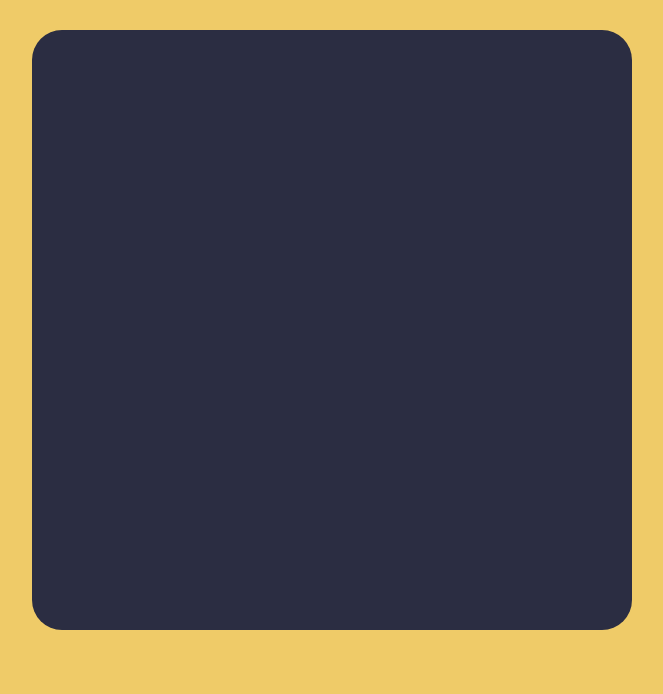
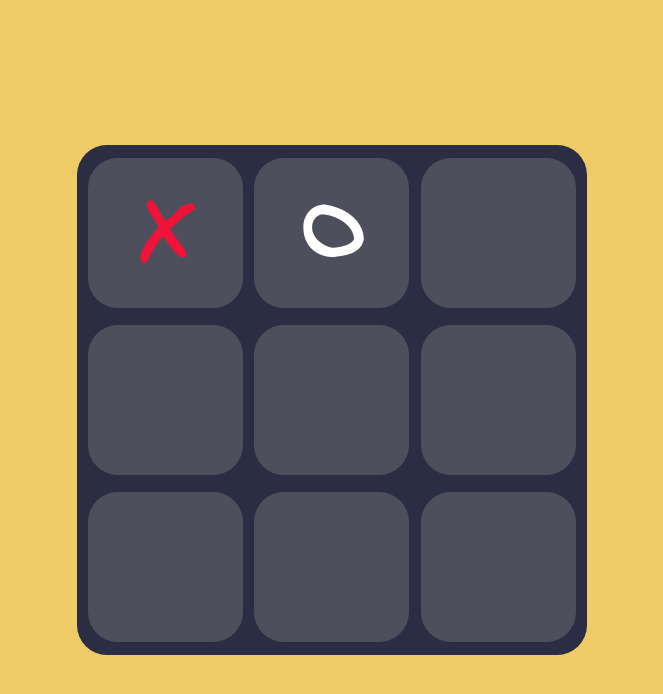
Before and after one commit to mariandanGit/ticTacToe, a plain HTML site: page index.html in a window 1280 px wide. Shown: the whole page, without its empty margins (308-971 px from the left). Drawn offline with Linux system fonts and the light colour scheme.

Commit message:
Set up playing board

```diff
--- a/design.css
+++ b/design.css
@@ -1,27 +1,62 @@
+@import url(https://fonts.googleapis.com/css?family=Indie+Flower);
+
 body{
     margin:0;
     background-color: rgb(239, 203, 104);
 }
 #playing-board-container{
+    height: 100vh;
     display: flex;
+    justify-content: center;
     align-items: center;
-    justify-content: center;
+}
+#playing-board{
+    width: 500px;
+    height: 500px;
+    border-radius: 30px;
+    padding: 5px;
+    background-color: rgb(43, 45, 66);
+}
+.grid-container{
+    display: grid;
+    align-items: center;
+    justify-items: center;
     width: 100%;
     height: 100%;
-    overflow: hidden;
+    grid-template-rows: repeat(3, 1fr);
+    grid-template-columns: repeat(3, 1fr);
 }
-#playing-board{
-    width: 600px;
-    height: 600px;
+.grid-item{
+    font-family: 'Indie Flower', Arial;
+    font-size: 100px;
+    font-weight: bold;
+    display: flex;
+    justify-content: center;
+    align-items: center;
+    width: 93%;
+    height: 90%;
     border-radius: 30px;
-    margin: 30px;
-    background-color: rgb(43, 45, 66);
-    transition: 0.5s ease-out;
+    background-color: rgb(78, 79, 93);
+    transition: 0.1s;
+}
+.grid-item.x{
+    color: rgb(239, 19, 56);
+}
+.grid-item.o{
+    color: rgb(255, 255, 255);
+}
+.grid-item:hover{
+    cursor: pointer;
+    background-color: rgb(100, 101, 108);
 }
 /* Extra small devices (phones, 600px and down) */
 @media only screen and (max-width: 600px) {
     #playing-board{
-        width: 500px;
+        width: 300px;
+        height: 300px;
+    }
+    .grid-item{
+        font-size: 60px;
     }
 }
 /* Small devices (portrait tablets and large phones, 600px and up) */
@@ -29,7 +64,7 @@ body{
 
 }
 /* Medium devices (landscape tablets, 768px and up) */
-@media only screen and (max-width: 768px) {
+@media only screen and (max-height: 768px) {
 
 }
 /* Large devices (laptops/desktops, 992px and up) */
@@ -38,10 +73,5 @@ body{
 }
 /* Extra large devices (large laptops and desktops, 1200px and up) */
 @media only screen and (min-width: 1200px) {
-    #playing-board{
-        width: 600px;
-    }
-}
-@media only screen and (max-width: 600px){
 
 }
--- a/index.html
+++ b/index.html
@@ -12,13 +12,21 @@
 </head>
 
 <body>
-
     <div id="playing-board-container">
         <div id="playing-board">
-
+            <div class="grid-container">
+                <div class="grid-item x">X</div>
+                <div class="grid-item o">O</div>
+                <div class="grid-item"></div>
+                <div class="grid-item"></div>
+                <div class="grid-item"></div>
+                <div class="grid-item"></div>
+                <div class="grid-item"></div>
+                <div class="grid-item"></div>
+                <div class="grid-item"></div>
+              </div>
         </div>
     </div>
-
 </body>
 
 <script src="script.js"></script>
```
